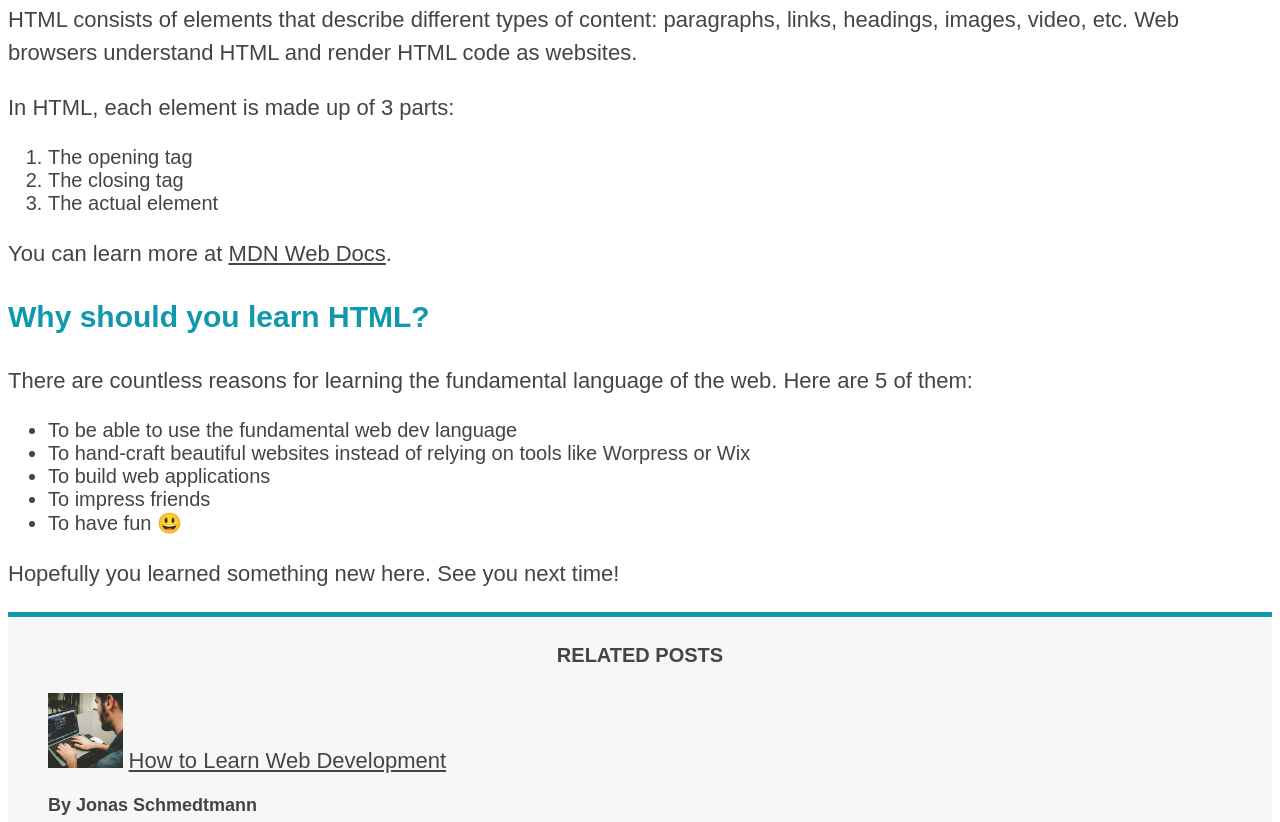
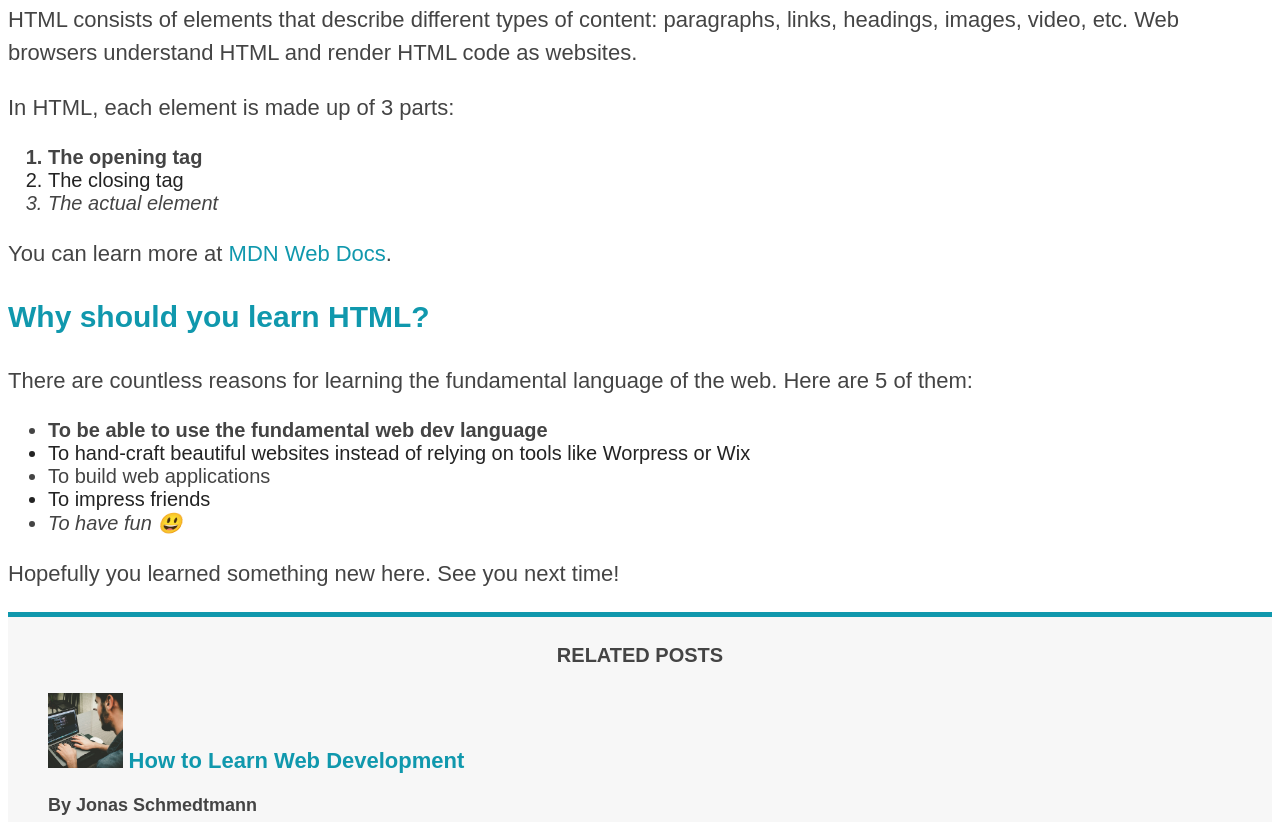
Before and after one commit to andonette-mbf/Jonas-HTML-Practice, a plain HTML site: page index.html in a window 1280 px wide. Shown: the part 848-1670 px from the top of the page. Drawn offline with Linux system fonts and the light colour scheme.

Commit message:
refactoring

```diff
--- a/style.css
+++ b/style.css
@@ -1,13 +1,8 @@
-h1,
-h2,
-h3,
-h4,
-p,
-li,
-a {
+body {
   font-family: Arial, Helvetica, sans-serif;
   color: #444;
 }
+
 h1,
 h2,
 h3 {
@@ -69,3 +64,24 @@ aside {
   border-top: 5px solid #1098ad;
   border-bottom: 5px solid #1098ad;
 }
+
+li:first-child {
+  font-weight: bold;
+}
+li:last-child {
+  font-style: italic;
+}
+li:nth-child(even) {
+  color: #232323;
+}
+
+a:link,
+a:visited {
+  color: #1098ad;
+  text-decoration: none;
+}
+a:hover {
+  color: orangered;
+  font-weight: bold;
+  text-decoration: underline orangered;
+}
```
Also changed, not shown: 1 other file.
